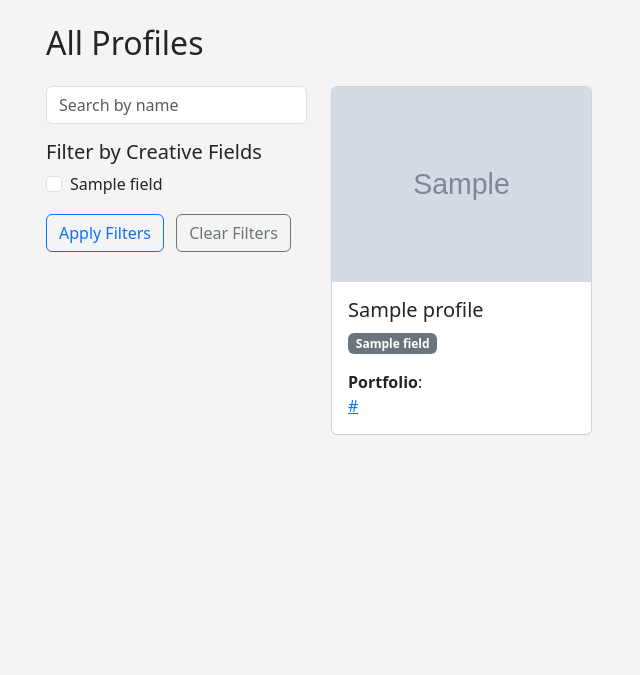
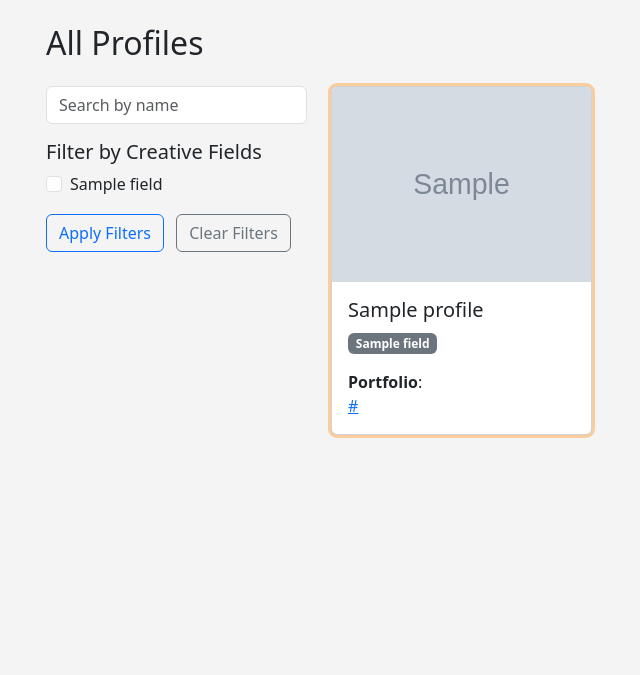
Before and after one commit to KeevinChang/concept-mini-assessment, a Django app: template templates/profiles/profile_list.html in a window 1280 px wide, with the pointer over the restyled element. Shown: the part 56-731 px from the top of the page, without its empty margins (36-676 px from the left). Run offline with Django 3.2, Linux system fonts and the light colour scheme; the template is opened without the code that fills it: most values are stand-ins (such as "Sample title", 1, 10 or a date in 2020); grey boxes marked "Sample" are stand-in pictures.

Commit message:
fix hover not appearing on profile list

```diff
--- a/templates/base.html
+++ b/templates/base.html
@@ -13,8 +13,8 @@
             display: none;
         }
 
-        a.card-link:hover .card {
-            box-shadow: 0 0 0 3px #00c2b8;
+        .card:hover {
+            box-shadow: 0 0 0 3px #ff921c66;
             transition: box-shadow 0.2s ease-in-out;
         }
 
```
